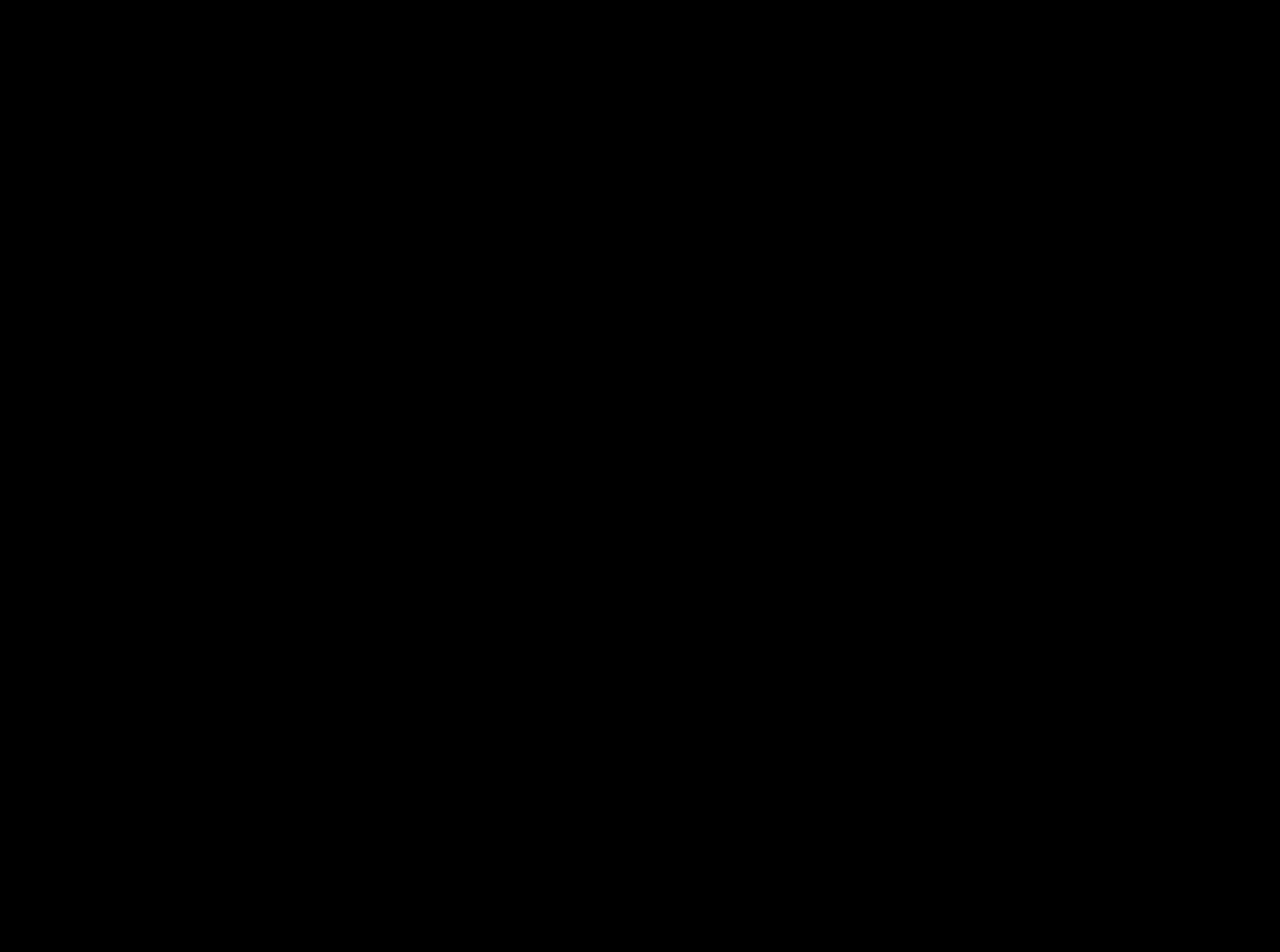
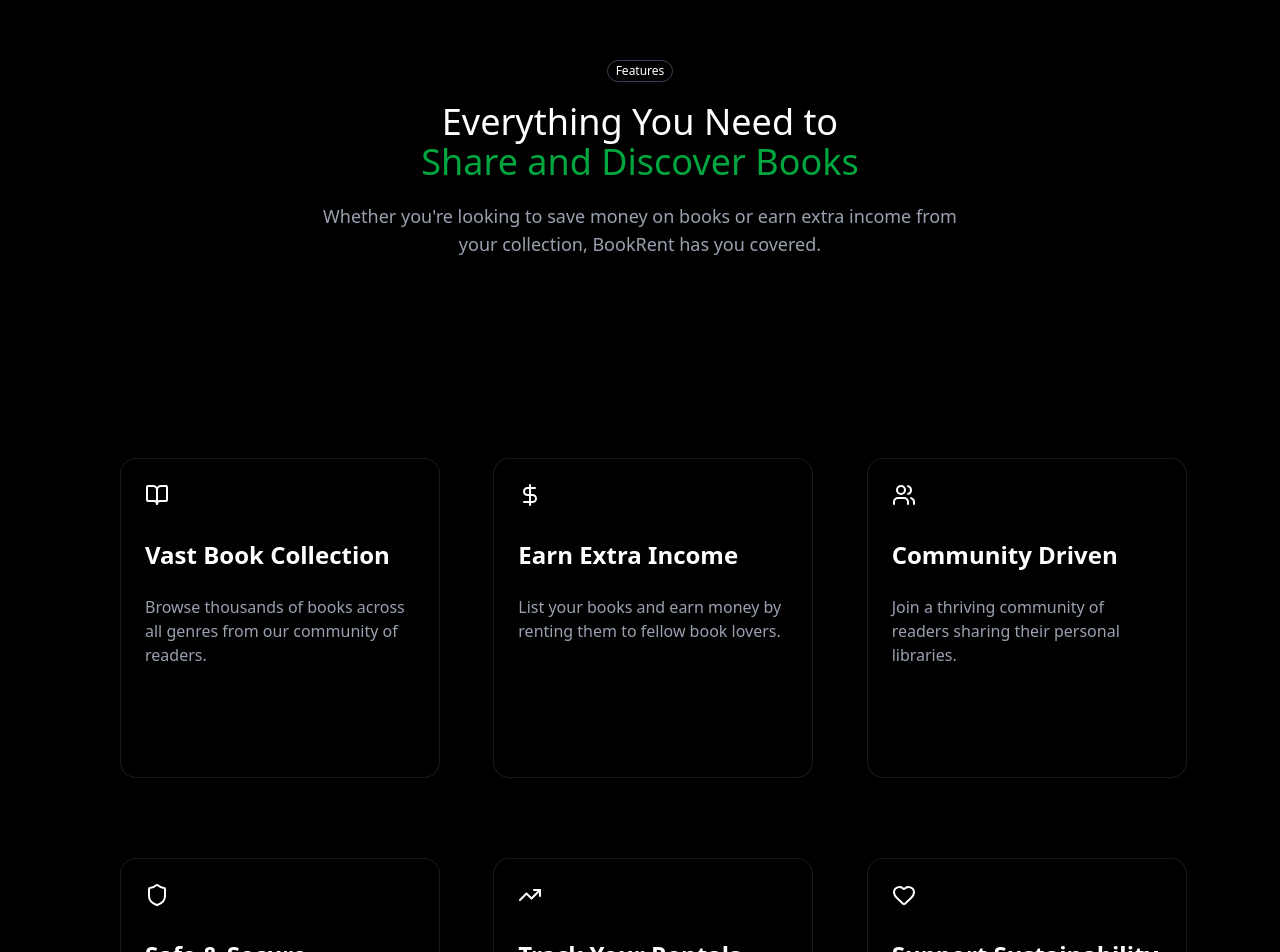
Before and after one commit to atharvdsingh/leaflend, a Next.js app: page / in a window 1280 px wide. Shown: the part 940-1892 px from the top of the page. Before the commit the page ends 945 px from the top, so only its background shows below. Built offline with nearby package versions, Linux system fonts and the light colour scheme; no server answers.

Commit message:
done with frontend page

```diff
--- a/src/components/Hero/HeroCoponent/SecondSection.tsx
+++ b/src/components/Hero/HeroCoponent/SecondSection.tsx
@@ -1,31 +1,114 @@
-import { Badge } from '@/components/ui/badge'
-import React from 'react'
+import { Badge } from "@/components/ui/badge";
+import {
+  Card,
+  CardContent,
+  CardDescription,
+  CardFooter,
+  CardHeader,
+} from "@/components/ui/card";
+import React from "react";
+import {
+  BookOpen,
+  DollarSign,
+  Users,
+  Shield,
+  TrendingUp,
+  Heart,
+} from "lucide-react";
 
 interface Props {}
+interface cardDataType {
+  icon: React.ComponentType<React.SVGProps<SVGSVGElement>>;
+  title: string;
+  description: string;
+}
+
+const cardData = [
+  {
+    icon: BookOpen,
+    title: "Vast Book Collection",
+    description:
+      "Browse thousands of books across all genres from our community of readers.",
+  },
+  {
+    icon: DollarSign,
+    title: "Earn Extra Income",
+    description:
+      "List your books and earn money by renting them to fellow book lovers.",
+  },
+  {
+    icon: Users,
+    title: "Community Driven",
+    description:
+      "Join a thriving community of readers sharing their personal libraries.",
+  },
+  {
+    icon: Shield,
+    title: "Safe & Secure",
+    description:
+      "All rentals are protected with our secure booking and rating system.",
+  },
+  {
+    icon: TrendingUp,
+    title: "Track Your Rentals",
+    description:
+      "Easily manage your rentals with return dates and overdue notifications.",
+  },
+  {
+    icon: Heart,
+    title: "Support Sustainability",
+    description: "Reduce waste by sharing books instead of buying new ones.",
+  },
+];
 
 function SecondSection(props: Props) {
-    const {} = props
+  const {} = props;
 
-    return (
-        <>
-        <div className='' >
+  return (
+    <>
+      <div className="flex flex-col w-full gap-20 ">
+        <div className=" border-y w-full h-10 sm:h-30 "></div>
+        <div className="w-full flex flex-col justify-evenly text-center items-center  gap-5 ">
+          <Badge
+            className="text-foreground bg-background  border-gray-700 "
+            variant="default"
+          >
+            Features
+          </Badge>
 
-        <div className='bg-primary border w-full h-10 sm:h-30 ' >
+          <h1 className="text-3xl sm:text-4xl">
+            Everything You Need to <br />
+            <span className="text-green-600">Share and Discover Books</span>
+          </h1>
+          <p className="text-lg text-gray-400 max-w-2xl mx-auto">
+            Whether you're looking to save money on books or earn extra income
+            from your collection, BookRent has you covered.
+          </p>
+        </div>
+    <div className="flex justify-center items-center m-30 " >
 
+        <div className="grid grid-cols-1 sm:grid-cols-2 md:grid-cols-2 lg:grid-cols-3 gap-20 ">
+          {cardData.map((card, index) => {
+            const CardIcon = card.icon;
+
+            return (
+              <Card className="w-80 hover:scale-105 transition-all  hover:shadow-[2px 2px 2px black] hover:shadow-amber-50  border rounded-2xl h-80" key={index}>
+                <CardHeader key={index}>
+                  <CardDescription  key={index}>
+                    <CardIcon className="text-white" />
+                  </CardDescription>
+                </CardHeader>
+                <CardContent className="text-2xl font-bold" > {card.title} </CardContent>
+                <CardFooter className="text-gray-400" >{card.description}</CardFooter>
+              </Card>
+            );
+          })}
         </div>
-        <div className='w-full  flex flex-col justify-evenly items-center gap-2 ' >
-            <div>
-                <Badge className='text-primary bg-primary-foreground' variant="default" >
-                    Features
-
-                </Badge>
             </div>
 
-        </div>
-        </div>
-
-        </>
-    )
+      </div>
+    </>
+  );
 }
 
-export default SecondSection
+export default SecondSection;
--- /dev/null
+++ b/src/components/ui/card.tsx
@@ -0,0 +1,92 @@
+import * as React from "react"
+
+import { cn } from "@/lib/utils"
+
+function Card({ className, ...props }: React.ComponentProps<"div">) {
+  return (
+    <div
+      data-slot="card"
+      className={cn(
+        "bg-card text-card-foreground flex flex-col gap-6 rounded-xl border py-6 shadow-sm",
+        className
+      )}
+      {...props}
+    />
+  )
+}
+
+function CardHeader({ className, ...props }: React.ComponentProps<"div">) {
+  return (
+    <div
+      data-slot="card-header"
+      className={cn(
+        "@container/card-header grid auto-rows-min grid-rows-[auto_auto] items-start gap-2 px-6 has-data-[slot=card-action]:grid-cols-[1fr_auto] [.border-b]:pb-6",
+        className
+      )}
+      {...props}
+    />
+  )
+}
+
+function CardTitle({ className, ...props }: React.ComponentProps<"div">) {
+  return (
+    <div
+      data-slot="card-title"
+      className={cn("leading-none font-semibold", className)}
+      {...props}
+    />
+  )
+}
+
+function CardDescription({ className, ...props }: React.ComponentProps<"div">) {
+  return (
+    <div
+      data-slot="card-description"
+      className={cn("text-muted-foreground text-sm", className)}
+      {...props}
+    />
+  )
+}
+
+function CardAction({ className, ...props }: React.ComponentProps<"div">) {
+  return (
+    <div
+      data-slot="card-action"
+      className={cn(
+        "col-start-2 row-span-2 row-start-1 self-start justify-self-end",
+        className
+      )}
+      {...props}
+    />
+  )
+}
+
+function CardContent({ className, ...props }: React.ComponentProps<"div">) {
+  return (
+    <div
+      data-slot="card-content"
+      className={cn("px-6", className)}
+      {...props}
+    />
+  )
+}
+
+function CardFooter({ className, ...props }: React.ComponentProps<"div">) {
+  return (
+    <div
+      data-slot="card-footer"
+      className={cn("flex items-center px-6 [.border-t]:pt-6", className)}
+      {...props}
+    />
+  )
+}
+
+export {
+  Card,
+  CardHeader,
+  CardFooter,
+  CardTitle,
+  CardAction,
+  CardDescription,
+  CardContent,
+}
```
